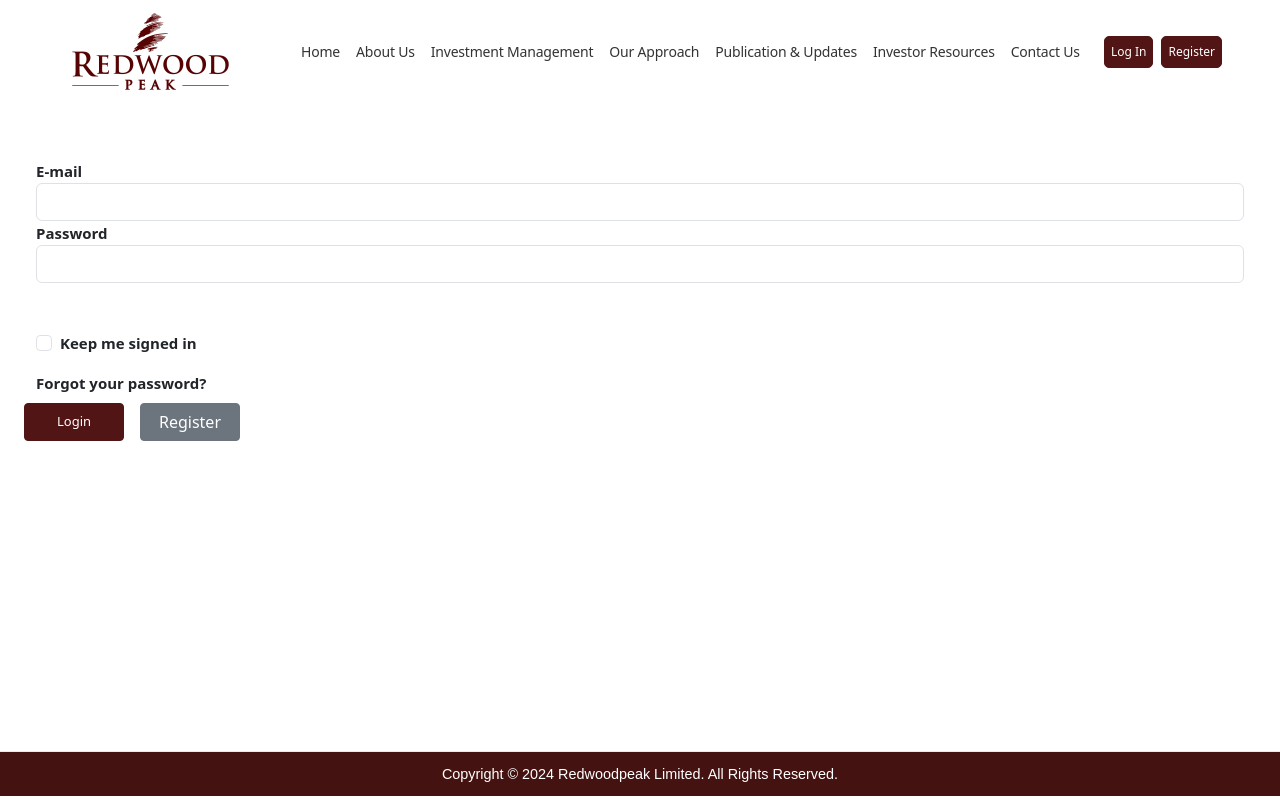
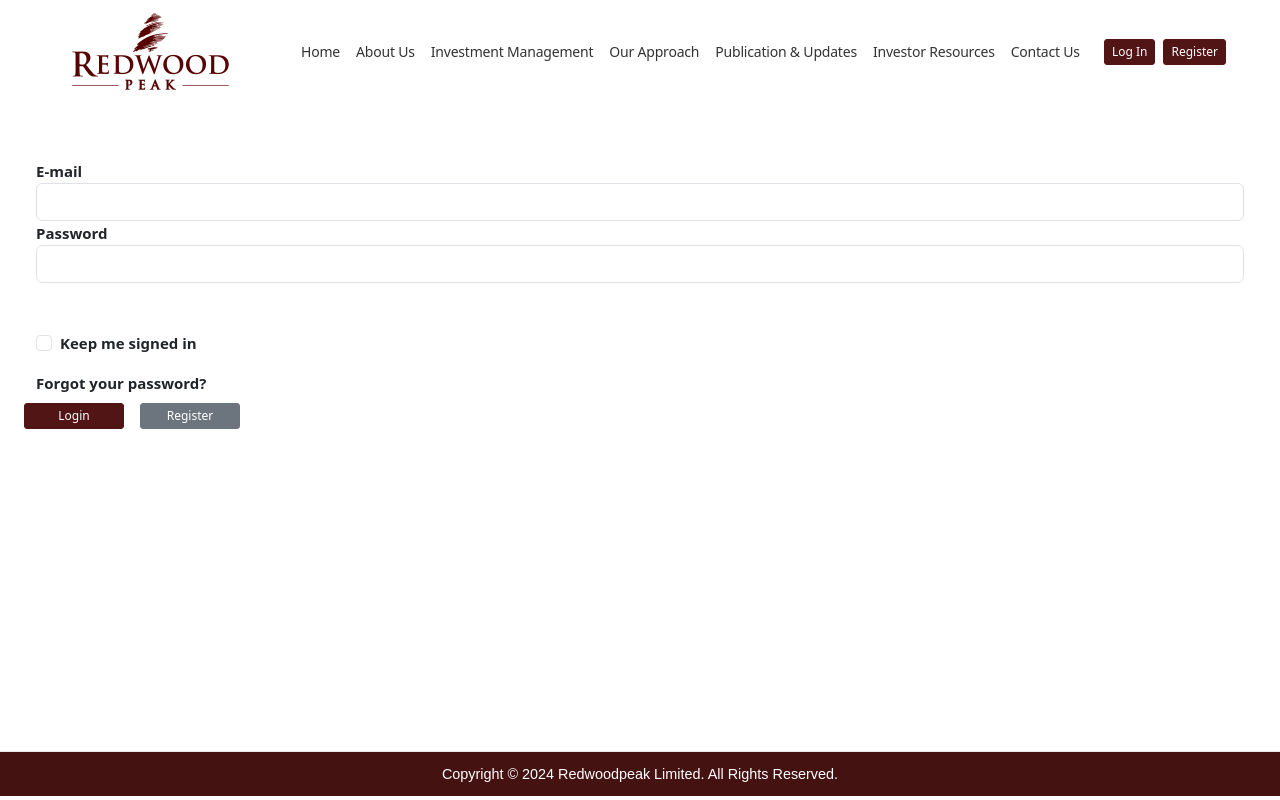
Before and after one commit to Intelli-Management-Group/Redwoodpeak_ReactFE, a React (Create React App) app: page /login in a window 1280 px wide. Shown: the top 800 px of the page. Built offline with nearby package versions, Linux system fonts and the light colour scheme.

Commit message:
button style update and map image styling update

```diff
--- a/src/assets/css/style.css
+++ b/src/assets/css/style.css
@@ -108,13 +108,14 @@ li>a {
     color: #fff;
     border-color: #511515 !important;
     background-color: #511515 !important;
-    border-radius: 5px !important;
+    border-radius: 3px !important;
     box-shadow: none !important;
-    font-size: 13px !important;
-    padding: 10px 14px;
+    font-size: 12px !important;
+    padding: 3px 7px !important; /* Updated padding to x0.5 (7px) and y0.3 (3px) */
     font-weight: 600;
     line-height: 1;
 }
+
 
 .btn:hover,
 .btn:focus,
@@ -201,7 +202,9 @@ li>a {
 
 .form-group button {
     width: 100px;
-    border-radius: 4px !important;
+    border-radius: 3px !important;
+    padding: 3px 7px !important;
+    font-size: 12px !important;
 }
 
 
@@ -456,7 +459,11 @@ footer {
     .mobileTopMargin{
         margin-top:15px;
     }
+    .mapImage {
+        max-height: 300px;
+    }
 }
+
 
 
 @media (min-width: 768px) and (max-width: 1024px) {
@@ -483,6 +490,13 @@ footer {
 @media (min-width: 1025px) and (max-width: 2560px) {
     .d-none {
         display: block !important;
+    }
+}
+@media (min-width: 2350px) and (max-width: 2560px) {
+    .mapImage {
+        height: auto;
+        max-height: 700px !important;
+        object-fit: cover;
     }
 }
 
@@ -532,6 +546,9 @@ footer {
     background-color: var(--secondary-button-color) !important;
     border-color: var(--secondary-button-color);
     color: white;
+    padding: 3px 7px !important;
+    font-size: 12px !important;
+    border-radius: 3px !important;
 }
 .cs-btn-primary:hover {
     background-color: var(--primary-color);
@@ -601,7 +618,8 @@ font-size: 0.9rem;
 
 .login-register-btn{
  font-size: 12px !important;
- padding: 6px !important;
+ padding: 3px 7px !important;
+ border-radius: 3px !important;
 }
 
 /*  */
@@ -649,3 +667,8 @@ font-size: 0.9rem;
         margin-bottom: 20px;
     }
 }
+.mapImage {
+    height: auto;
+    max-height: 500px;
+    object-fit: cover;
+}
--- a/src/pages/ContactUS/ContactUS.js
+++ b/src/pages/ContactUS/ContactUS.js
@@ -130,7 +130,7 @@ const ContactUs = () => {
                     <div id="map" className="mobileTopMargin">
                         <Image
                             src={Maps}
-                            className="w-100"
+                            className="w-100 mapImage"
                             alt="CONTACT US Banner"
                             // style={{width:"100%", height:"100%"}}
                         />
```
